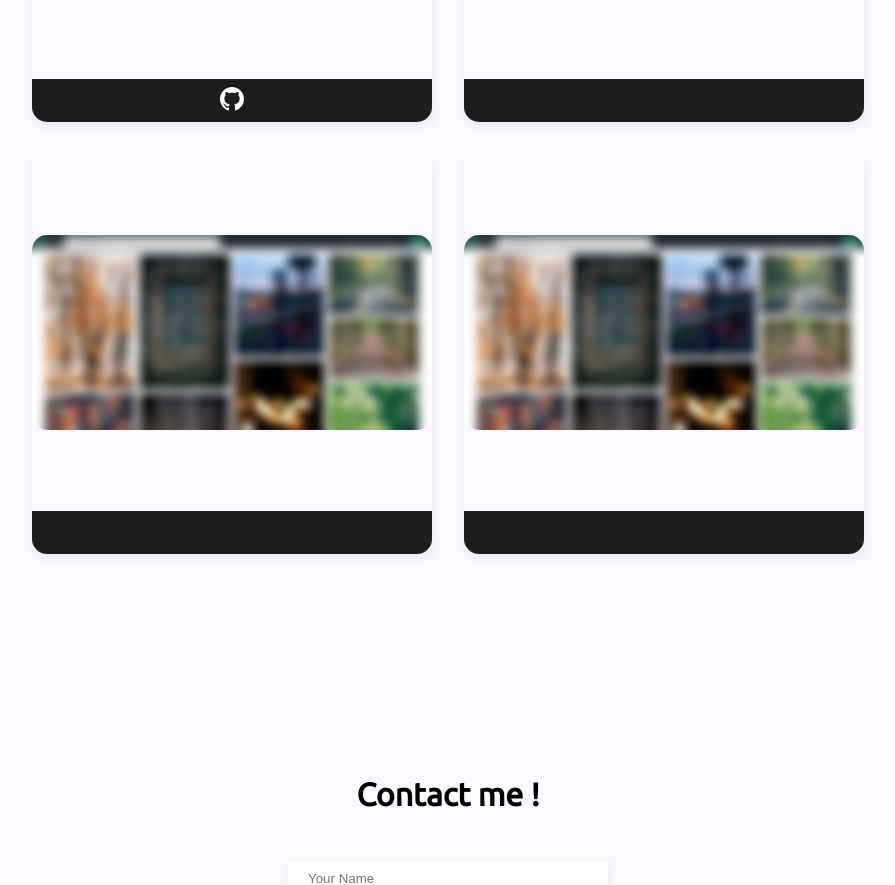
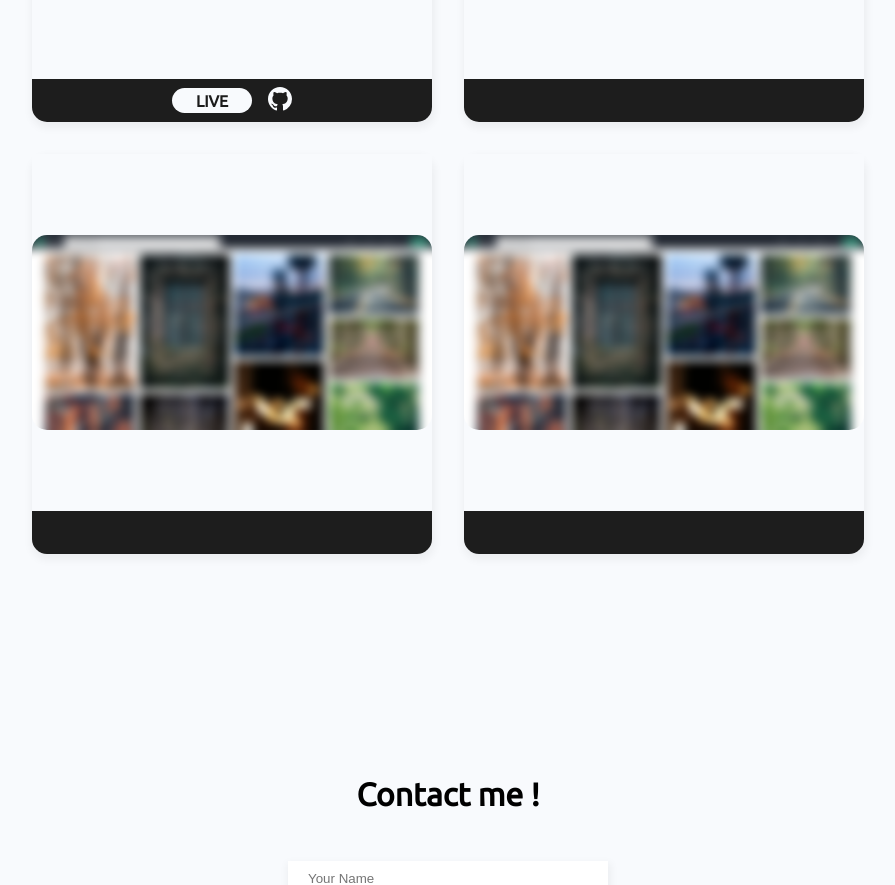
Before and after one commit to VicKLyo/Portfolio, a React (Create React App) app: page / in a window 1280 px wide. Shown: the part 3195-4080 px from the top of the page, without its empty margins (192-1087 px from the left). Built offline with nearby package versions, Linux system fonts and the light colour scheme.

Commit message:
Added live links to projects

```diff
--- a/src/components/Projects.js
+++ b/src/components/Projects.js
@@ -55,7 +55,7 @@ const Projects = () => {
                 <div className="box">
                 <ProjectPreview text={"A todolist in which the user can add, delete and sort tasks by completed or uncompleted and the website saves the tasks using Local Storage."} tech={"Tech used: HTML, CSS, JS"} image={todoListImage} />
                     <div className="live-git">
-                    {/* <a href="" target="_blank"><span className='live-btn'>Live</span></a>  */}
+                    <a href="https://viktoryordanov-todolist.netlify.app" target="_blank"  rel="noreferrer"><span className='live-btn'>Live</span></a>
                     <a href="https://github.com/VicKLyo/Todolist" target="_blank" rel="noreferrer"><BsGithub className='projects-icon'/></a>
                     </div>
                 </div>
```
